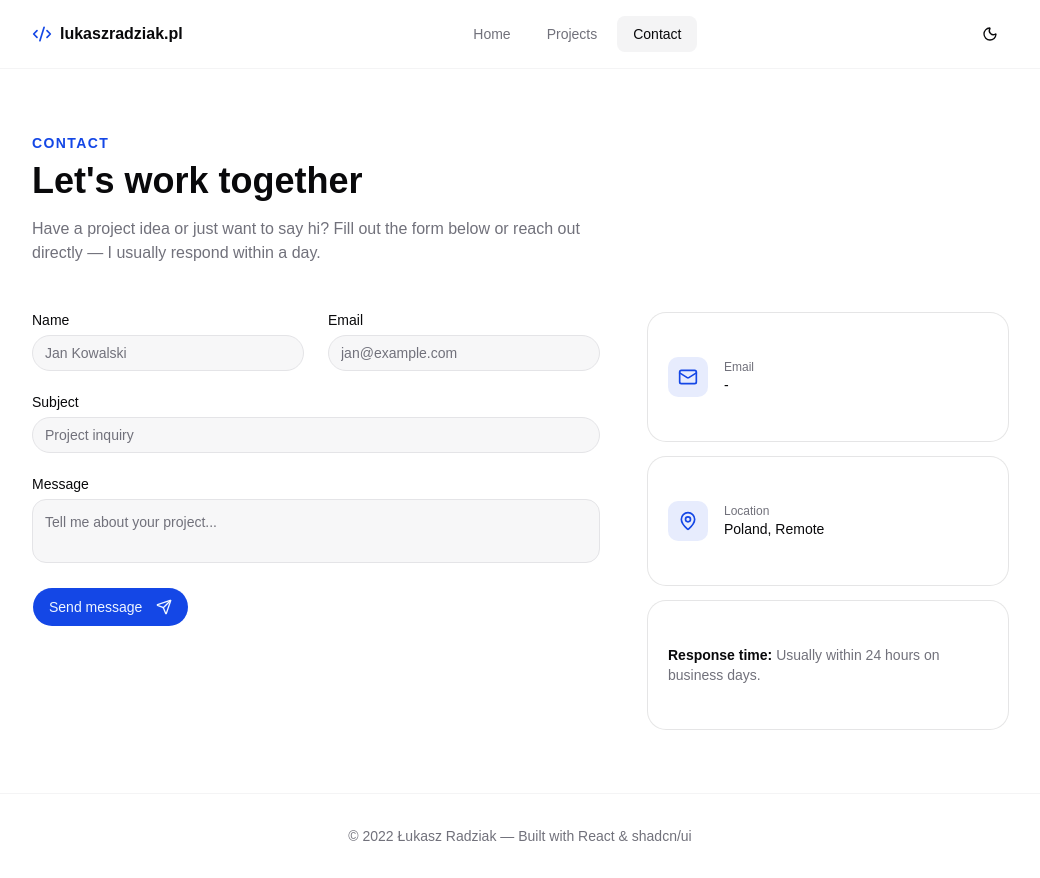
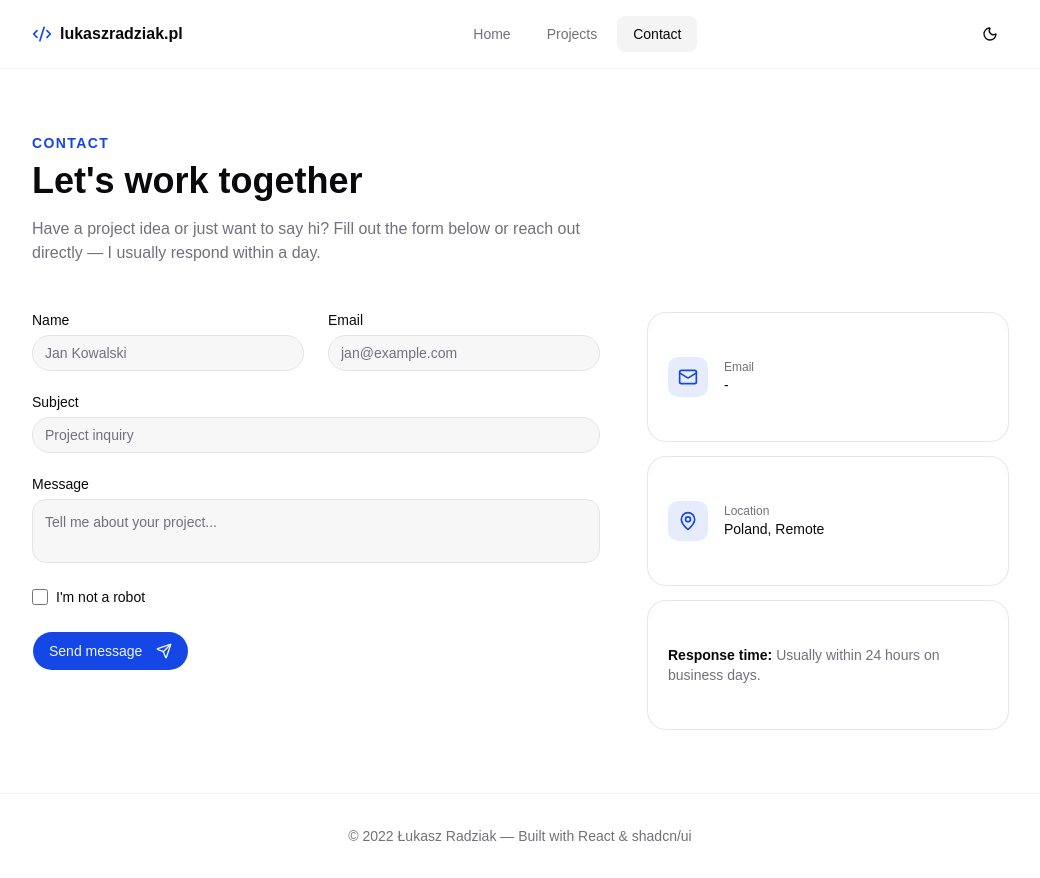
Before and after one commit to lukaszradziak/lukaszradziak.pl, a React (Vite) app: page /contact in a window 1280 px wide. Shown: the whole page, without its empty margins (120-1160 px from the left). Built offline with nearby package versions, Linux system fonts and the light colour scheme.

Commit message:
Add honeypot anti-spam field and CAPTCHA to Netlify contact form integration

```diff
--- a/index.html
+++ b/index.html
@@ -8,11 +8,12 @@
   </head>
   <body>
     <!-- Hidden form so Netlify's build bot can detect it in static HTML -->
-    <form name="contact" netlify hidden>
+    <form name="contact" netlify data-netlify-honeypot="bot-field" hidden>
       <input type="text" name="name" />
       <input type="email" name="email" />
       <input type="text" name="subject" />
       <textarea name="message"></textarea>
+      <input type="text" name="bot-field" />
     </form>
     <div id="root"></div>
     <script type="module" src="/src/main.tsx"></script>
--- a/src/pages/Contact.tsx
+++ b/src/pages/Contact.tsx
@@ -45,7 +45,7 @@ export default function Contact() {
       const res = await fetch('/', {
         method: 'POST',
         headers: { 'Content-Type': 'application/x-www-form-urlencoded' },
-        body: encode({ 'form-name': 'contact', ...fields }),
+        body: encode({ 'form-name': 'contact', 'bot-field': '', ...fields }),
       })
       if (!res.ok) {
         setError(`Something went wrong (${res.status}). Please try again.`)
@@ -86,8 +86,11 @@ export default function Contact() {
             </div>
           </div>
         ) : (
-          <form onSubmit={handleSubmit} className="space-y-6" name="contact" data-netlify="true">
+          <form onSubmit={handleSubmit} className="space-y-6" name="contact" data-netlify="true" data-netlify-honeypot="bot-field">
             <input type="hidden" name="form-name" value="contact" />
+            <p hidden>
+              <label>Do not fill this out: <input name="bot-field" tabIndex={-1} autoComplete="off" /></label>
+            </p>
             <div className="grid gap-6 sm:grid-cols-2">
               <div className="space-y-2">
                 <Label htmlFor="name">Name</Label>
@@ -135,6 +138,11 @@ export default function Contact() {
                 onChange={handleChange}
               />
             </div>
+
+            <label className="flex items-center gap-2 text-sm select-none cursor-pointer">
+              <input type="checkbox" required className="h-4 w-4 rounded border-border accent-primary" />
+              I'm not a robot
+            </label>
 
             <div className="flex flex-col gap-3 sm:flex-row sm:items-center">
               <Button type="submit" size="lg" disabled={loading} className="w-full sm:w-auto">
```
